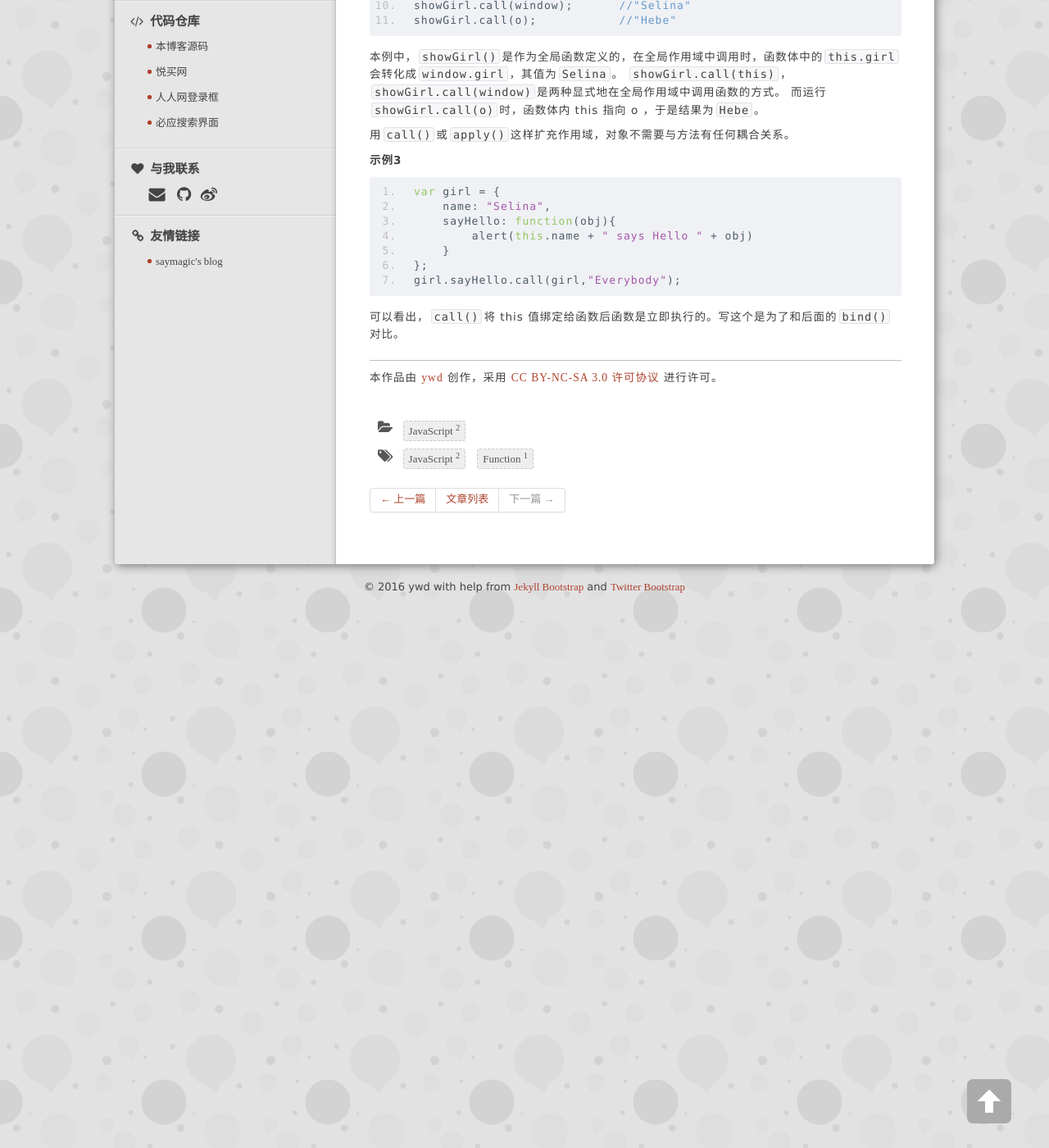
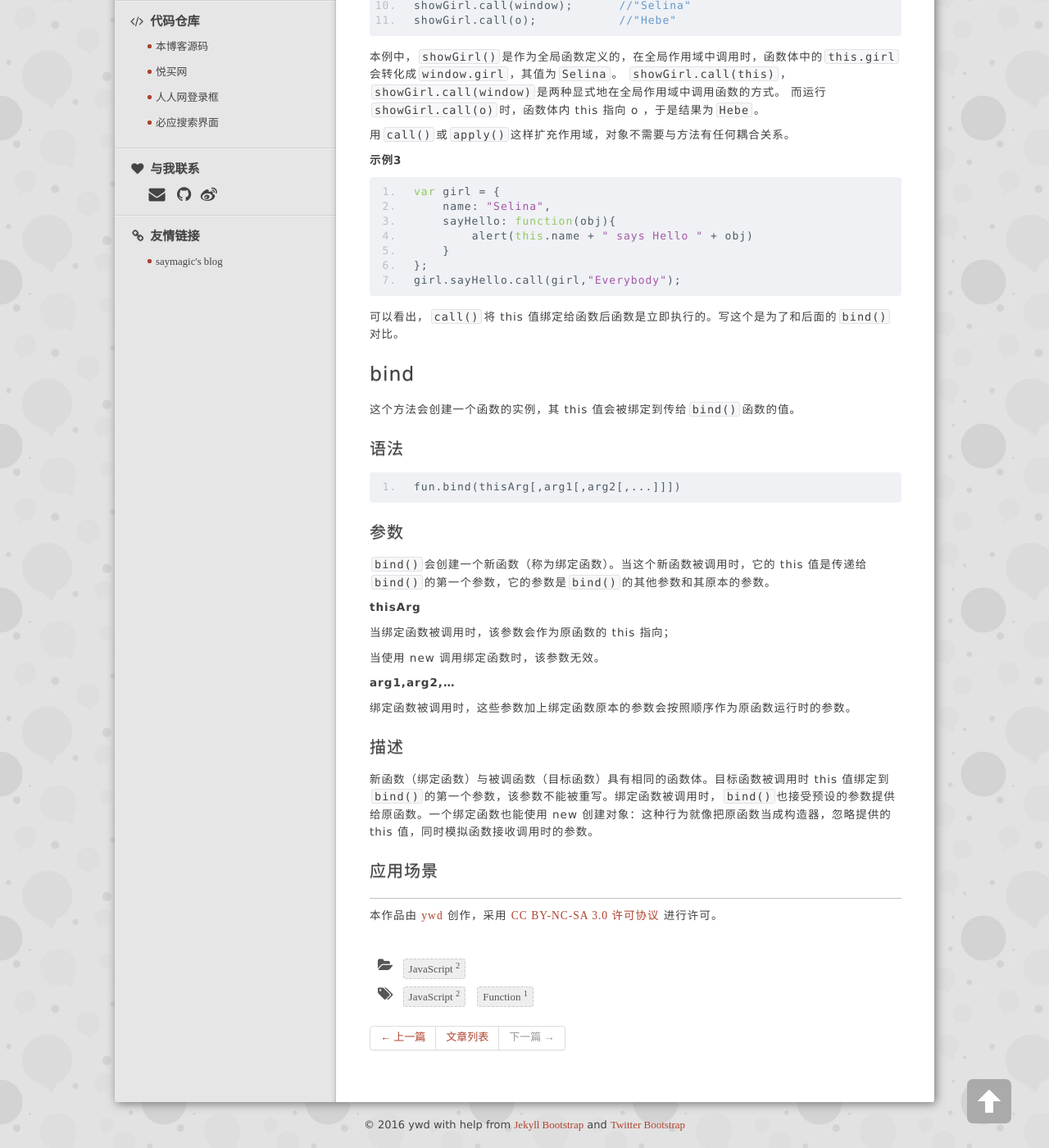
Before and after one commit to wendyppy/0-0-9.github.io, a Jekyll site: the page built from _posts/2016-07-22-apply-call-bind-in-js.md, in a window 1280 px wide and 1400 px high, scrolled down 3056 px. Shown: the whole window at 82% size. Built offline with Jekyll 4.4.1, drawn with Linux system fonts in a browser that asks for light colours; nearby versions of some CDN libraries; library files that are not in the unit come from our copies; Markdown is read by kramdown in place of the engine named in the settings; comment, search, counter and statistics services are not loaded.

Commit message:
alter apply

```diff
--- a/_posts/2016-07-22-apply-call-bind-in-js.md
+++ b/_posts/2016-07-22-apply-call-bind-in-js.md
@@ -171,3 +171,31 @@ girl.sayHello.call(girl,"Everybody");
 </pre>
 
 可以看出，`call()`将 this 值绑定给函数后函数是立即执行的。写这个是为了和后面的`bind()`对比。
+
+##bind
+
+这个方法会创建一个函数的实例，其 this 值会被绑定到传给`bind()`函数的值。
+
+###语法
+
+	fun.bind(thisArg[,arg1[,arg2[,...]]])
+
+###参数
+
+`bind()`会创建一个新函数（称为绑定函数）。当这个新函数被调用时，它的 this 值是传递给`bind()`的第一个参数，它的参数是`bind()`的其他参数和其原本的参数。
+
+**thisArg**
+
+当绑定函数被调用时，该参数会作为原函数的 this 指向；
+
+当使用 new 调用绑定函数时，该参数无效。
+
+**arg1,arg2,...**
+
+绑定函数被调用时，这些参数加上绑定函数原本的参数会按照顺序作为原函数运行时的参数。
+
+###描述
+
+新函数（绑定函数）与被调函数（目标函数）具有相同的函数体。目标函数被调用时 this 值绑定到`bind()`的第一个参数，该参数不能被重写。绑定函数被调用时，`bind()`也接受预设的参数提供给原函数。一个绑定函数也能使用 new 创建对象：这种行为就像把原函数当成构造器，忽略提供的 this 值，同时模拟函数接收调用时的参数。
+
+###应用场景
```
